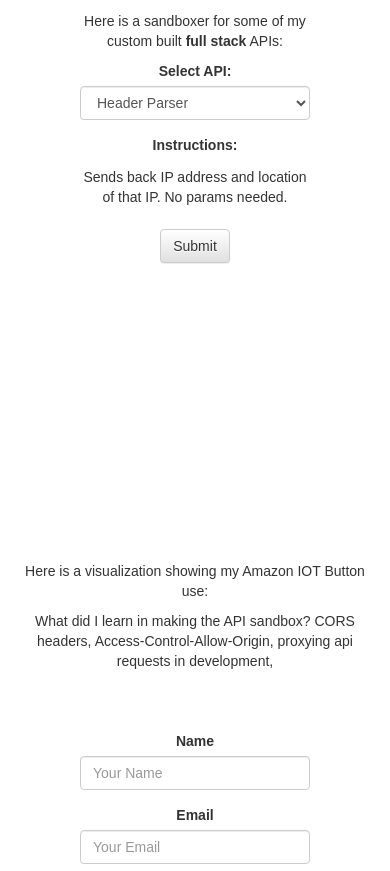
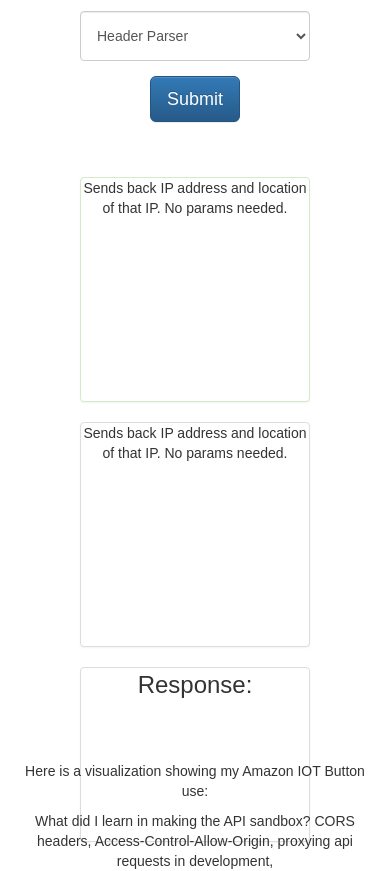
Before and after one commit to Slitzweitz/portfolio-app, a React (Create React App) app: page / in a window 390 px wide. Shown: the part 2000-2871 px from the top of the page. Built offline with nearby package versions, Linux system fonts and the light colour scheme.

Commit message:
all apis working, responsive React Bootstrap styling added

```diff
--- a/src/App.css
+++ b/src/App.css
@@ -47,12 +47,23 @@ li {
 }
 */
 .sandbox-stack {
+  height: 700px;
+}
 
-  margin-bottom: 250px;
+.api-dropdown {
+  height: 50px;
+}
+
+.skill-instruction-split {
+  margin-top: 55px;
+}
+
+.skills-sandbox, .instruction-sandbox {
+  height: 225px;
 }
 
 .response-landing {
-    margin: 50px;
+    height: 175px;
     font-size: 24px;
 }
 
--- a/src/App.js
+++ b/src/App.js
@@ -55,12 +55,7 @@ class App extends Component {
             </Col>
           </Row>
           <Row className="sandbox-stack">
-            <Col lg={8} md={6} mdOffset={3} lgOffset={2}>
-              <p className="sandboxer-intro">
-                Here is a sandboxer for some of my custom built <b>full stack</b> APIs:
-              </p>
-            </Col>
-            <Col lg={4} md={6} mdOffset={3} lgOffset={4}>
+            <Col>
               <ApiPicker />
             </Col>
           </Row>
--- a/src/Components/ApiPicker.js
+++ b/src/Components/ApiPicker.js
@@ -1,5 +1,5 @@
 import React, { Component } from 'react';
-import {  FormGroup, FormControl, ControlLabel, Button } from 'react-bootstrap';
+import {  FormGroup, FormControl, ControlLabel, Button, Grid, Row, Col, Panel } from 'react-bootstrap';
 import { apiData } from '../apiData';
 import fetch from 'isomorphic-fetch';
 
@@ -10,12 +10,16 @@ class ApiPicker extends Component {
     super(props);
     this.state = {
       ref: 'header',
+      header: apiUrls.header.titleMain,
       instruction: apiUrls.header.instr,
       noQuery: true,
       curlReq: apiUrls.header.primaryURL,
       reqMethod: apiUrls.header.reqtype,
       query: '',
-      results: ''
+      queryType: 'text',
+      results: '',
+      button: 'primary',
+      buttonText: 'Submit'
     };
     this.handleApiChange = this.handleApiChange.bind(this);
     this.handleQueryChange = this.handleQueryChange.bind(this);
@@ -36,11 +40,15 @@ class ApiPicker extends Component {
     }
     this.setState({
       ref: event.target.value,
+      header: apiUrls[lookup].titleMain,
       instruction: apiUrls[lookup].instr,
       curlReq: apiUrls[lookup].primaryURL,
       reqMethod: apiUrls[lookup].reqtype,
       query: '',
-      results: ''
+      queryType: apiUrls[lookup].queryType,
+      results: '',
+      button: 'primary',
+      buttonText: 'Submit'
       });
     console.log('picked: ' + event.target.value);
   };
@@ -50,7 +58,7 @@ class ApiPicker extends Component {
         value: event.target.value,
         query: event.target.value
       });
-    console.log('updated query to: ' + event.target.value)
+    console.log('updated query to: ' + event.target.value);
   };
 
   handleSubmit(event) {
@@ -87,20 +95,46 @@ class ApiPicker extends Component {
         const posts = {
           docsJson
         }
-        // update state here and insert response
-        // react cannot render an object,
-        // so need to map out the keys and values ?into a code element?
+        // NOTE: response from imgsearch API is already an Array
+        // special handling for the array:
+        if (Array.isArray(docsJson)) {
+          // remove outer array
+          var data = docsJson[0];
+          // turn obj (data) into an array with the entries
+          var y = Object.entries(data);
+          console.log(y);
+          // map out the array into li
+          const arrayList = y.map((doc) =>
+            <li key={doc.toString()}>{doc[0]}: {doc[1]}</li>
+          );
+          // update state with printed results
+          this.setState({
+            results: arrayList,
+            button: 'success',
+            buttonText: 'Success!'
+          })
+        }
+        else {
+          // map out the keys and values into a li
           var x = Object.entries(docsJson);
-
           const listItems = x.map((doc) =>
             <li key={doc.toString()}>{doc[0]}: {doc[1]}</li>
           );
+          // update state with printed results
           this.setState({
-          results: listItems
+            results: listItems,
+            button: 'success',
+            buttonText: 'Success!'
           })
+        }
       })
       .catch(err => {
         console.error(err);
+        // update state with printed results
+        this.setState({
+          button: 'danger',
+          buttonText: 'Error :('
+        })
       });
       event.preventDefault();
     }
@@ -108,9 +142,11 @@ class ApiPicker extends Component {
   render() {
     return (
       <form onSubmit={this.handleSubmit} type={this.state.encodeType} method={this.state.reqMethod}>
+      <Grid>
+        <Row>
+          <Col md={6} mdOffset={2}>
             <FormGroup>
-          <ControlLabel>Select API:</ControlLabel>
-          <FormControl componentClass="select" value={this.state.ref} onChange={this.handleApiChange}>
+                <FormControl componentClass="select" value={this.state.ref} onChange={this.handleApiChange} className="api-dropdown">
                   <option value="header">Header Parser</option>
                   <option value="shortener">Url Shortener</option>
                   <option value="image">Image Metadata Search</option>
@@ -118,24 +154,41 @@ class ApiPicker extends Component {
                   <option value="sizer">File Sizer</option>
                 </FormControl>
             </FormGroup>
-        <FormGroup readOnly>
-        <ControlLabel>Instructions:</ControlLabel>
-        <FormControl.Static>
+            </Col>
+            <Col md={2}>
+            <Button type="submit" bsSize="large" bsStyle={this.state.button}>
+              {this.state.buttonText}
+            </Button>
+          </Col>
+        </Row>
+        <Row className="skill-instruction-split">
+          <Col md={4} mdOffset={2}>
+            <Panel bsStyle="success" header={this.state.header} className="skills-sandbox">
               {this.state.instruction}
-        </FormControl.Static>
-        </FormGroup>
+            </Panel>
+          </Col>
+          <Col md={4}>
+            <Panel header="Instructions" className="instruction-sandbox">
+              {this.state.instruction}
               <FormGroup controlId="formQuery" hidden={this.state.noQuery}>
               <ControlLabel>Query:</ControlLabel>
-          <FormControl type="text" value={this.state.query} onChange={this.handleQueryChange} />
+              <FormControl type={this.state.queryType} value={this.state.query} onChange={this.handleQueryChange} />
               </FormGroup>
-        <Button type="submit">
-          Submit
-        </Button>
-        <div className="response-landing">
+            </Panel>
+          </Col>
+        </Row>
+        <Row>
+          <Col md={8} mdOffset={2}>
+
+              <Panel className="response-landing">Response:
                 <ul>
                   {this.state.results}
                 </ul>
-        </div>
+              </Panel>
+
+          </Col>
+        </Row>
+        </Grid>
       </form>
     );
   }
@@ -174,58 +227,5 @@ export default ApiPicker;
 //     )
 //   }
 // }
-
-
-
-
-
-
-
-
-
-
-
-
-
-
-
-
-
-
-
-
-
-
-
-
-
-
-
-
-
-
-
-
-
-
-
-
-
-
-
-
-
-
-
-
-
-
-
-
-
-
-
-
-
 // console.log(unixcalc(Date.now()));
 // let unixcalc = (d) => { Math.floor(d / 1000) }
--- a/src/apiData.js
+++ b/src/apiData.js
@@ -1,38 +1,50 @@
 
 export const apiData = {
   header: {
+    titleMain: "Header Parse API",
     reqtype: "GET",
     encType: "application/x-www-form-urlencoded",
     primaryURL:  "https://aqueous-plains-86069.herokuapp.com/app/whoami",
     instr: "Sends back IP address and location of that IP. No params needed.",
-    hideQuery: true
+    hideQuery: true,
+    queryType: "text",
+    skills: "e"
   },
   shortener: {
+    titleMain: "URL Shortener API",
     reqtype: "GET",
     encType: "application/json",
     primaryURL:  "https://blooming-cove-78461.herokuapp.com/",
     instr: "Enter a valid url, get a permalink (e.g. https://blooming-cove-78461.herokuapp.com/1234)",
-    queryDesc: "Enter a valid URL"
+    queryDesc: "Enter a valid URL",
+    queryType: "text"
   },
   image: {
+    titleMain: "Image Search Abstraction Layer API",
     reqtype: "GET",
     encType: "application/json",
     primaryURL:  "https://heather-glockenspiel.glitch.me/img/",
     AltURL: "https://heather-glockenspiel.glitch.me/img/recent/",
     instr: "Enter one or more search terms, separated by spaces. Use /recent/ to path to see recent searches",
-    queryDesc: "Enter a search term"
+    queryDesc: "Enter a search term",
+    queryType: "text"
   },
   timestamp: {
+    titleMain: "Timestamp API",
     reqtype: "GET",
     encType: "application/json",
     primaryURL:  "https://peaceful-mesa-30915.herokuapp.com/",
-    instr: "Either send current Unix time (eg: 1504055401) in seconds as param and get the natrual date, or vice versa",
-    queryDesc: "Enter Unix Time or Natural Date"
+    instr: "Either send current Unix time (eg: 1504055401) in seconds or the natural date (April 2, 2017) and receive both as response.",
+    queryDesc: "Enter Unix Time or Natural Date",
+    queryType: "text"
   },
   sizer: {
+    titleMain: "File Sizer API",
     reqtype: "POST",
     encType: "multipart/form-data",
     primaryURL:  "https://uncovered-ocean.glitch.me/dreams",
     instr: "Upload a file of FormData object and get the size in bytes. Not stored in a db.",
+    queryDesc: "Drop a file in here",
+    queryType: "file"
   }
 }
```
Also changed, not shown: package.json (+6 -2 lines), src/Components/Showcase.js (+13 -1 lines), 2 other files (tests, documents, lock files or other folders). Lines whose indentation alone changed are shown as unchanged.
